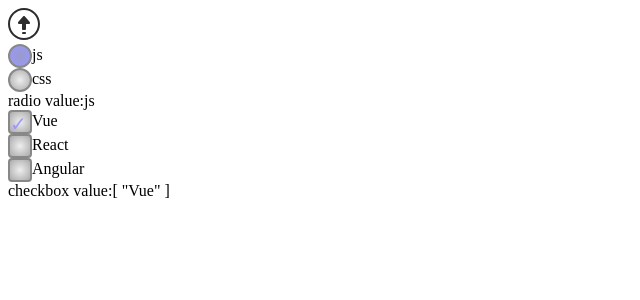
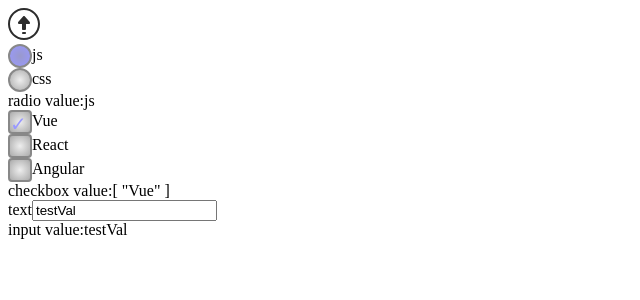
Before and after one commit to cheng87126/v-com, a Vue app: page / in a window 1280 px wide. Shown: the top 300 px of the page, without its empty margins (0-640 px from the left). Built offline with nearby package versions, Linux system fonts and the light colour scheme.

Commit message:
add input.vue

```diff
--- a/src/app.vue
+++ b/src/app.vue
@@ -11,24 +11,34 @@
         <v-checkbox name="checkboxs" id="js-react" value="React" v-model="checkboxVal">React</v-checkbox>
         <v-checkbox name="checkboxs" id="js-angular" value="Angular" v-model="checkboxVal">Angular</v-checkbox>
         <div>checkbox value:{{checkboxVal}}</div>
+        <v-input id="test" name="test" placeholder="test input" v-model="testVal" v-on:blur="validInput">text</v-input>
+        <div>input value:{{testVal}}</div>
     </div>
 </template>
 <script>
 import Upload from './upload.vue'
 import Radio from './radio.vue'
 import Checkbox from './checkbox.vue'
+import Input from './input.vue'
 export default {
     name:'app',
     data(){
         return{
             radioVal:'js',
-            checkboxVal:['Vue']
+            checkboxVal:['Vue'],
+            testVal:'testVal'
         }
     },
     components:{
         'v-upload':Upload,
         'v-radio':Radio,
-        'v-checkbox':Checkbox
+        'v-checkbox':Checkbox,
+        'v-input':Input
+    },
+    methods:{
+        validInput(val){
+            console.log(val)
+        }
     }
 }
 </script>
--- /dev/null
+++ b/src/input.vue
@@ -0,0 +1,39 @@
+<style>
+
+</style>
+<template>
+    <div>
+        <label v-bind:for="id"><slot></slot></label>
+        <input type="text"
+            v-bind:id="id"
+            v-bind:name="name"
+            v-bind:value="value"
+            v-bind:placeholder="placeholder"
+            v-on:input="updateVal($event.target.value)"
+            v-on:blur="validData($event.target.value)">
+    </div>
+</template>
+<script>
+export default {
+    name:'input',
+    data(){
+        return{
+
+        }
+    },
+    props:{
+        id:String,
+        name:String,
+        value:String,
+        placeholder:String
+    },
+    methods:{
+        updateVal(val){
+            this.$emit('input',val)
+        },
+        validData(val){
+            this.$emit('blur',val)
+        }
+    }
+}
+</script>
```
